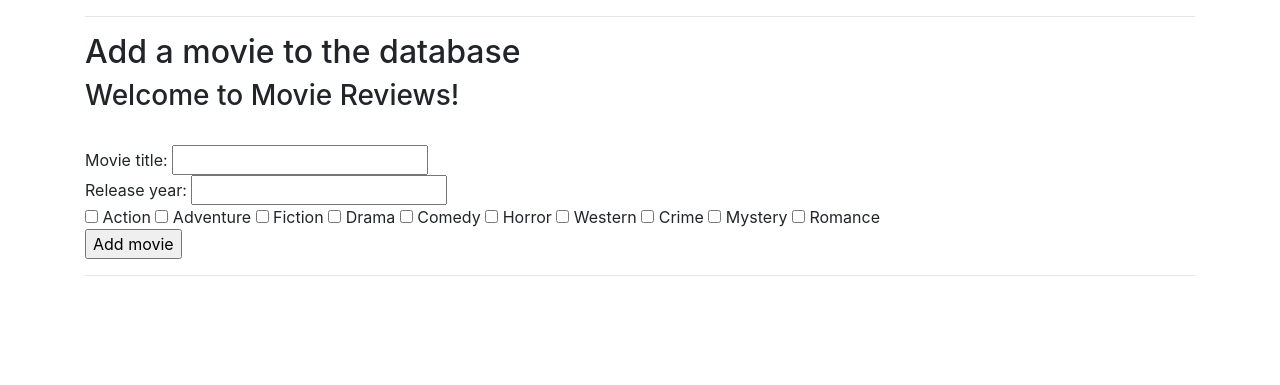
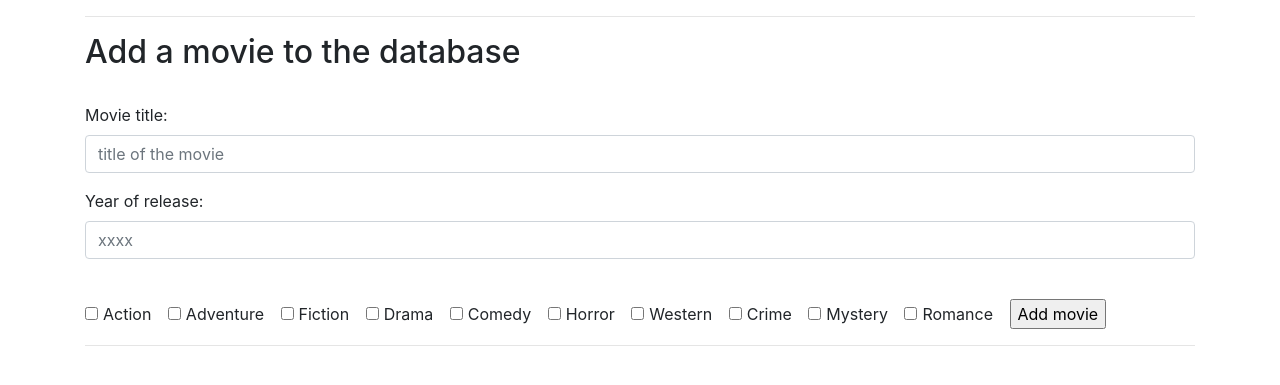
Before and after one commit to anadis504/Tietokantasovellus-Movie-Reviews, a Flask app: page /add_movie in a window 1280 px wide. Shown: the part 56-441 px from the top of the page. Run offline with Flask 2, Linux system fonts and the light colour scheme; a user stored in the database is signed in; some libraries are stand-ins or nearby versions.

Commit message:
still working on bootsrtap layout and adding restrictions to form inputs

```diff
--- a/routes.py
+++ b/routes.py
@@ -70,6 +70,7 @@ def add_review():
     movie_id = request.form["movie_id"]
     content = request.form["content"]
     score = request.form["score"]
+    print(score)
     if movies.save_review(movie_id, content, score):
         return redirect("/show_reviews/"+movie_id)
     else:
@@ -85,7 +86,8 @@ def add_movie():
         year = request.form["year"]
         genres = request.form.getlist("genre")
         print("got so far")
-        if movies.save_movie(title, year, genres):
-            return redirect ("/")
+        mov_id = movies.save_movie(title, year, genres)
+        if mov_id > 0:
+            return redirect("/show_reviews/"+str(mov_id))
         else:
             return render_template("error.html",message="Movie not added")
--- a/templates/movielist.html
+++ b/templates/movielist.html
@@ -3,7 +3,7 @@
 {% block content %}
 
 <hr>
-
+<h2> {{ title }} </h2>
 <ul class="list-group">
 {% for movie in movies %}
     <li class="list-group-item d-flex justify-content-between align-items-center">
--- a/templates/newmovie.html
+++ b/templates/newmovie.html
@@ -2,25 +2,68 @@
 {% block title %}Add movie{% endblock %}
 {% block content %}
 <h2>Add a movie to the database</h2>
-<h3>Welcome to Movie Reviews!</h3>
 <br>
 {% if session.username %}
 <form action="/add_movie" method="POST">
-Movie title: <input type="text" name="title">
+<div class="form-group">
+<label for="title">Movie title:</label>
+<input type="text" class="form-control" placeholder="title of the movie" name="title" required>
+</div>
+<div class="form-group">
+<label for="year">Year of release:</label>
+<input type="text" class="form-control" placeholder="xxxx" name="year" required>
+</div>
 <br>
-Release year: <input type="text" name="year">
-<br>
-<input type="checkbox" name="genre" value="1"> Action
-<input type="checkbox" name="genre" value="2"> Adventure
-<input type="checkbox" name="genre" value="3"> Fiction
-<input type="checkbox" name="genre" value="4"> Drama
-<input type="checkbox" name="genre" value="5"> Comedy
-<input type="checkbox" name="genre" value="6"> Horror
-<input type="checkbox" name="genre" value="7"> Western
-<input type="checkbox" name="genre" value="8"> Crime
-<input type="checkbox" name="genre" value="9"> Mystery
-<input type="checkbox" name="genre" value="10"> Romance
-<p>
+<div class="form-check-inline">
+  <label class="form-check-label">
+    <input type="checkbox" class="form-check-input" name="genre" value="1">Action
+  </label>
+</div>
+<div class="form-check-inline">
+  <label class="form-check-label">
+    <input type="checkbox" class="form-check-input" name="genre" value="2">Adventure
+  </label>
+</div>
+<div class="form-check-inline">
+  <label class="form-check-label">
+    <input type="checkbox" class="form-check-input" name="genre" value="3">Fiction
+  </label>
+</div>
+<div class="form-check-inline">
+  <label class="form-check-label">
+    <input type="checkbox" class="form-check-input" name="genre" value="4">Drama
+  </label>
+</div>
+<div class="form-check-inline">
+  <label class="form-check-label">
+    <input type="checkbox" class="form-check-input" name="genre" value="5">Comedy
+  </label>
+</div>
+<div class="form-check-inline">
+  <label class="form-check-label">
+    <input type="checkbox" class="form-check-input" name="genre" value="6">Horror
+  </label>
+</div>
+<div class="form-check-inline">
+  <label class="form-check-label">
+    <input type="checkbox" class="form-check-input" name="genre" value="7">Western
+  </label>
+</div>
+<div class="form-check-inline">
+  <label class="form-check-label">
+    <input type="checkbox" class="form-check-input" name="genre" value="8">Crime
+  </label>
+</div>
+<div class="form-check-inline">
+  <label class="form-check-label">
+    <input type="checkbox" class="form-check-input" name="genre" value="9">Mystery
+  </label>
+</div>
+<div class="form-check-inline">
+  <label class="form-check-label">
+    <input type="checkbox" class="form-check-input" name="genre" value="10">Romance
+  </label>
+</div>
 <input type="submit" value="Add movie">
 </form>
 
```
Also changed, not shown: movies.py (+14 -8 lines), schema.sql (+5 -5 lines), templates/movie.html (+32 -9 lines).
